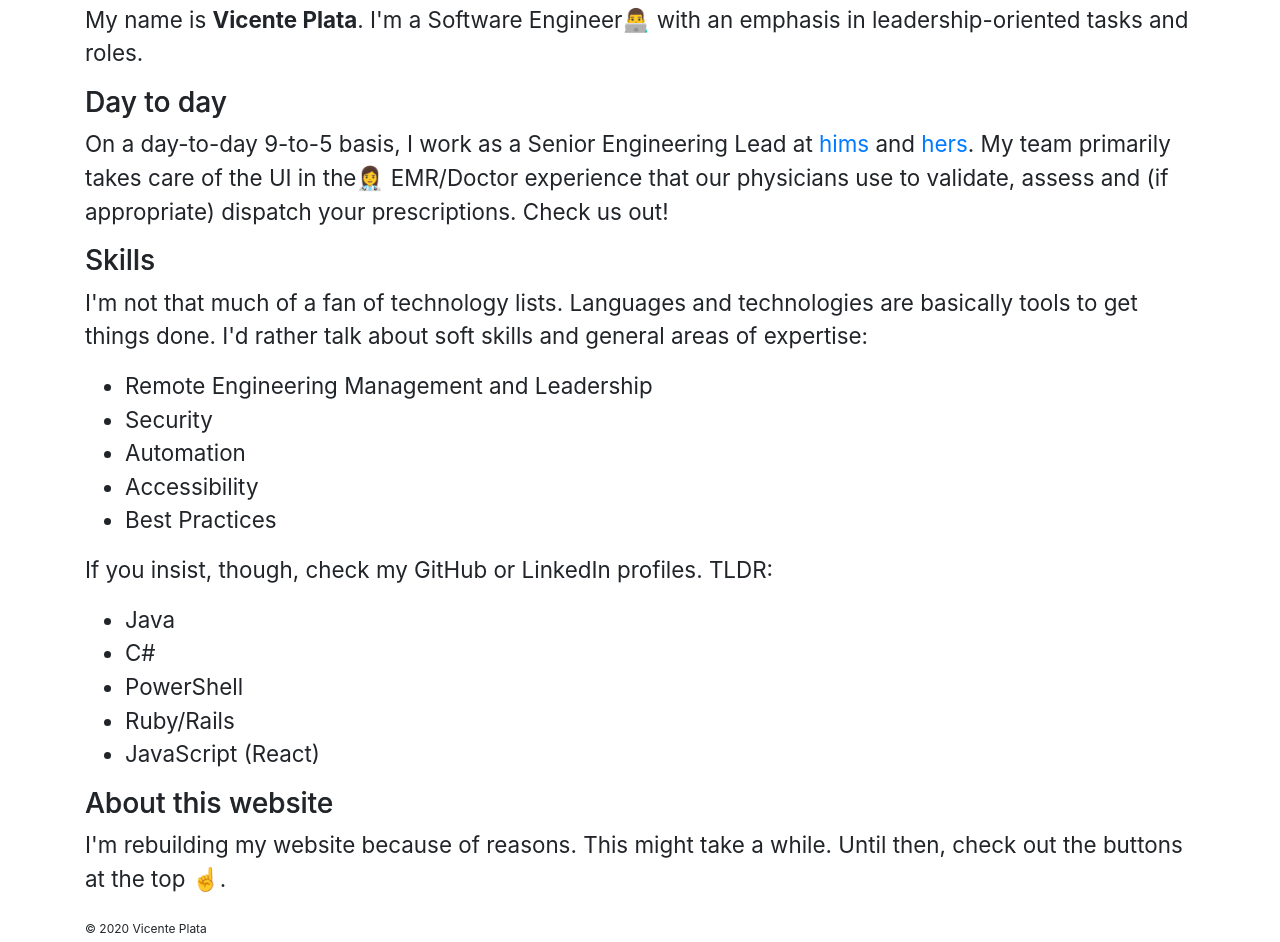
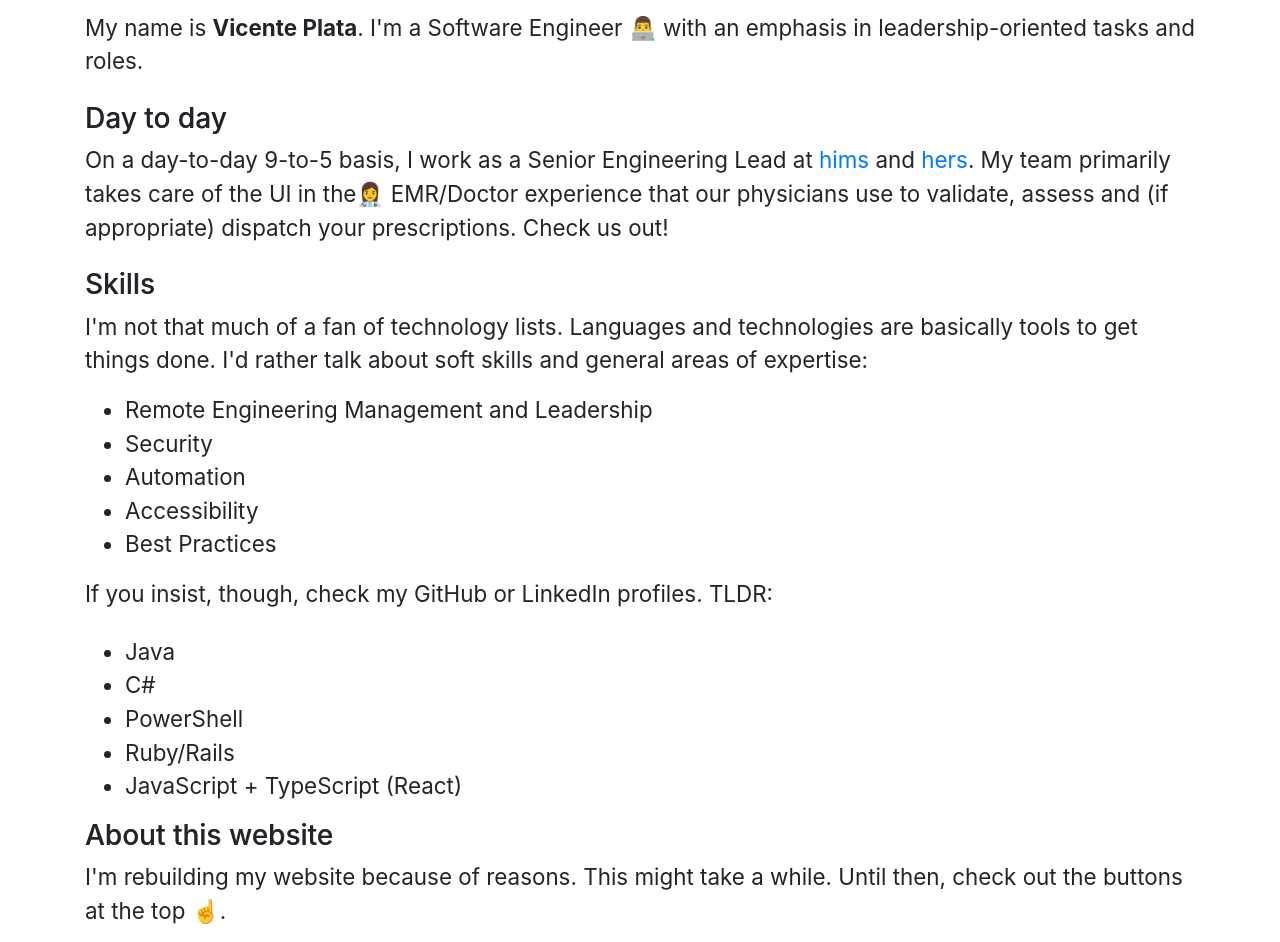
Before and after one commit to xnt/xnt.github.io, a React (Create React App) app: page /#/ in a window 1280 px wide. Shown: the part 570-1512 px from the top of the page. Built offline with nearby package versions, Linux system fonts and the light colour scheme.

Commit message:
🎨 A bit of styling

```diff
--- a/src/Welcome.js
+++ b/src/Welcome.js
@@ -1,34 +1,52 @@
-import React, { memo } from 'react';
-import Emoji from './Emoji';
-import Row from 'react-bootstrap/Row';
-import Col from 'react-bootstrap/Col';
+import React, { memo } from "react";
+import Emoji from "./Emoji";
+import Row from "react-bootstrap/Row";
+import Col from "react-bootstrap/Col";
 
 const Welcome = memo(function Welcome(props) {
   return (
     <Row>
       <Col>
         <h2>Welcome</h2>
-        <p>Thank you for stopping by <Emoji label="hi" emoji="👋" />.</p>
-        <h3>About Me <Emoji label="Mexican and Canadian flags" emoji="🇲🇽🇨🇦" /></h3>
-        <p>
-          My name is <b>Vicente Plata</b>. I'm a Software Engineer
-          <Emoji label="technologist" emoji="👨‍💻" /> with an emphasis in leadership-oriented tasks
-          and roles.
+        <p className="pb-2">
+          Thank you for stopping by <Emoji label="hi" emoji="👋" />.
+        </p>
+        <h3>
+          About Me <Emoji label="Mexican and Canadian flags" emoji="🇲🇽🇨🇦" />
+        </h3>
+        <p className="pb-2">
+          My name is <b>Vicente Plata</b>. I'm a Software Engineer{" "}
+          <Emoji label="technologist" emoji="👨‍💻" /> with an emphasis in
+          leadership-oriented tasks and roles.
         </p>
         <h3>Day to day</h3>
-        <p>
-          On a day-to-day 9-to-5 basis, I work as a Senior Engineering Lead
-          at <a href="https://forhims.com" rel="noopener noreferrer" target="_blank">hims
-          </a> and <a href="https://forhers.com" rel="noopener noreferrer" target="_blank">hers</a>.
-          My team primarily takes care of the UI in the
-          <Emoji label="doctor" emoji="👩‍⚕️" /> EMR/Doctor experience that our physicians use to validate,
-          assess and (if appropriate) dispatch your prescriptions. Check us out!
+        <p className="pb-2">
+          On a day-to-day 9-to-5 basis, I work as a Senior Engineering Lead at{" "}
+          <a
+            href="https://forhims.com"
+            rel="noopener noreferrer"
+            target="_blank"
+          >
+            hims
+          </a>{" "}
+          and{" "}
+          <a
+            href="https://forhers.com"
+            rel="noopener noreferrer"
+            target="_blank"
+          >
+            hers
+          </a>
+          . My team primarily takes care of the UI in the
+          <Emoji label="doctor" emoji="👩‍⚕️" /> EMR/Doctor experience that our
+          physicians use to validate, assess and (if appropriate) dispatch your
+          prescriptions. Check us out!
         </p>
         <h3>Skills</h3>
         <p>
-          I'm not that much of a fan of technology lists. Languages and technologies are
-          basically tools to get things done. I'd rather talk about soft skills and general
-          areas of expertise:
+          I'm not that much of a fan of technology lists. Languages and
+          technologies are basically tools to get things done. I'd rather talk
+          about soft skills and general areas of expertise:
         </p>
         <ul>
           <li>Remote Engineering Management and Leadership</li>
@@ -37,7 +55,7 @@ const Welcome = memo(function Welcome(props) {
           <li>Accessibility</li>
           <li>Best Practices</li>
         </ul>
-        <p>
+        <p className="pb-2">
           If you insist, though, check my GitHub or LinkedIn profiles. TLDR:
         </p>
         <ul>
@@ -45,18 +63,19 @@ const Welcome = memo(function Welcome(props) {
           <li>C#</li>
           <li>PowerShell</li>
           <li>Ruby/Rails</li>
-          <li>JavaScript (React)</li>
+          <li>JavaScript + TypeScript (React)</li>
         </ul>
         <h3>About this website</h3>
-        <p>
-          I'm rebuilding my website because of reasons. This might take a while. Until
-          then, check out the buttons at the top <Emoji label="pointing up" emoji="☝️" />.
+        <p className="pb-2">
+          I'm rebuilding my website because of reasons. This might take a while.
+          Until then, check out the buttons at the top{" "}
+          <Emoji label="pointing up" emoji="☝️" />.
         </p>
-    </Col>
+      </Col>
     </Row>
-  )
+  );
 });
 
-Welcome.displayName = 'Welcome';
+Welcome.displayName = "Welcome";
 
 export default Welcome;
--- a/src/index.css
+++ b/src/index.css
@@ -1,6 +1,7 @@
 body {
-  font-family: "Muli", -apple-system, BlinkMacSystemFont, "Segoe UI", "Roboto", "Oxygen",
-    "Ubuntu", "Cantarell", "Fira Sans", "Droid Sans", "Helvetica Neue",
+  color: #333;
+  font-family: "Muli", -apple-system, BlinkMacSystemFont, "Segoe UI", "Roboto",
+    "Oxygen", "Ubuntu", "Cantarell", "Fira Sans", "Droid Sans", "Helvetica Neue",
     sans-serif;
   -webkit-font-smoothing: antialiased;
   -moz-osx-font-smoothing: grayscale;
@@ -11,7 +12,10 @@ code {
     monospace;
 }
 
-h1, h2, h3, h4 {
+h1,
+h2,
+h3,
+h4 {
   font-weight: bold;
 }
 
@@ -19,12 +23,15 @@ h1, h2, h3, h4 {
   text-align: center;
 }
 
-div p, ul{
+div p,
+ul {
   font-size: 1.4em;
 }
 
-h1, h2, h3 {
-	text-shadow: .01em .01em .01em #777;
+h1,
+h2,
+h3 {
+  text-shadow: 0.01em 0.01em 0.01em #777;
 }
 
 h2 {
```
Lines whose indentation alone changed are shown as unchanged.
